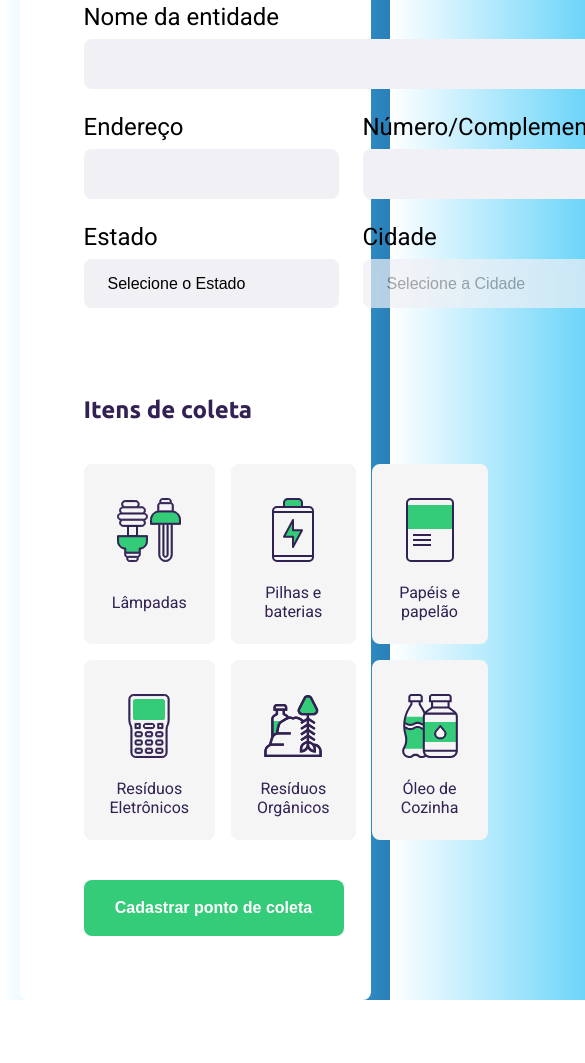
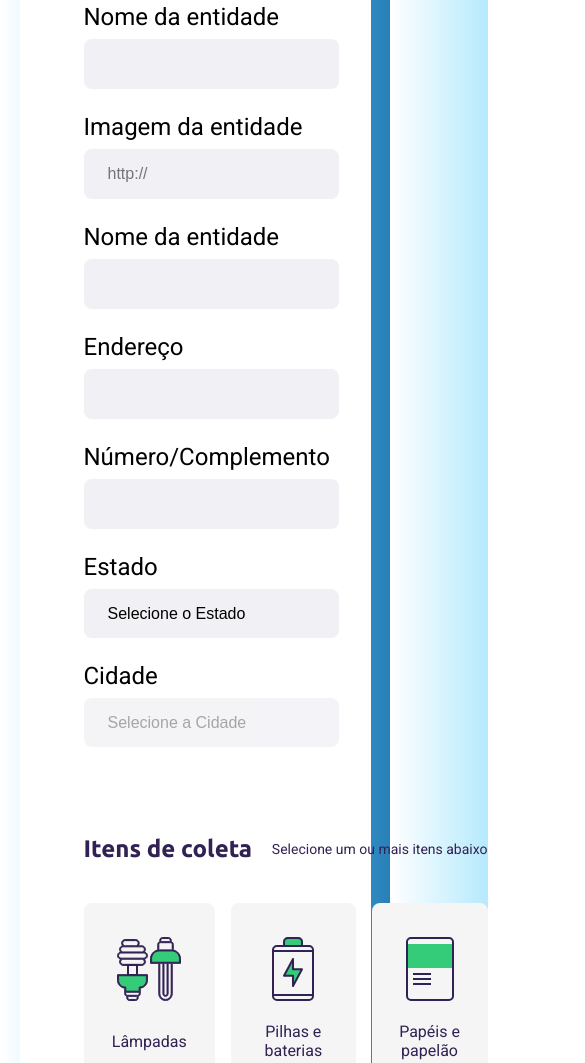
Before and after one commit to leonardo-rendano/Projeto-ECOLETA-Next-Level-Week-Rocketseat, a website: page src/views/create-point.html in a window 390 px wide. Shown: the part 491-1554 px from the top of the page, 585 px wide, since content can reach past the window. Before the commit the page ends 1491 px from the top, so only its background shows below. Drawn offline with nearby package versions, Linux system fonts and the light colour scheme; files that its build step writes are made by us from their sources; no server answers; files whose address does not match are found by name.

Commit message:
Finalização da aula

```diff
--- a/public/styles/create-point.css
+++ b/public/styles/create-point.css
@@ -47,10 +47,20 @@ form fieldset {
 
 form legend {
   margin-bottom: 40px;
+  display: flex;
+  align-items: center;
+  justify-content: space-between;
+
+  width: 100%;
 }
 
 form legend h2 {
   font-size: 24px;
+}
+
+form legend span {
+  color: var(--title-color);
+  font-size: 14px;
 }
 
 form .field {
--- a/public/styles/responsive.css
+++ b/public/styles/responsive.css
@@ -27,6 +27,14 @@
     height: 200px;
   }
 
+  #page-create-point .field-group {
+    flex-direction: column;
+  }
+
+  #page-create-point .field-group .field + .field {
+    margin-left: 0;
+  }
+
 }
 
 @media(min-width: 1700px) {
--- a/src/views/create-point.html
+++ b/src/views/create-point.html
@@ -24,6 +24,17 @@
         <legend>
           <h2>Dados da entidade</h2>
         </legend>
+
+        <div class="field-group">
+          <div class="field">
+            <label for="name">Nome da entidade</label>
+            <input type="text" name="name" required>
+          </div>
+          <div class="field">
+            <label for="name">Imagem da entidade</label>
+            <input type="url" name="image" placeholder="http://" required>
+          </div>
+        </div>
 
         <div class="field">
           <label for="name">Nome da entidade</label>
@@ -64,6 +75,7 @@
       <fieldset>
         <legend>
           <h2>Itens de coleta</h2>
+          <span>Selecione um ou mais itens abaixo</span>
         </legend>
 
         <div class="items-grid">
```
